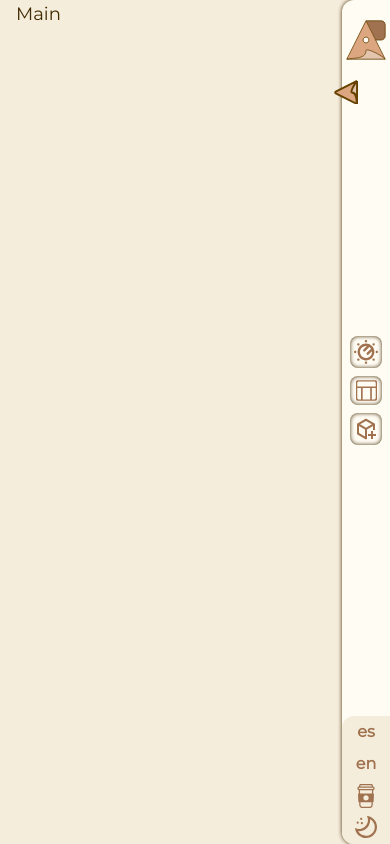
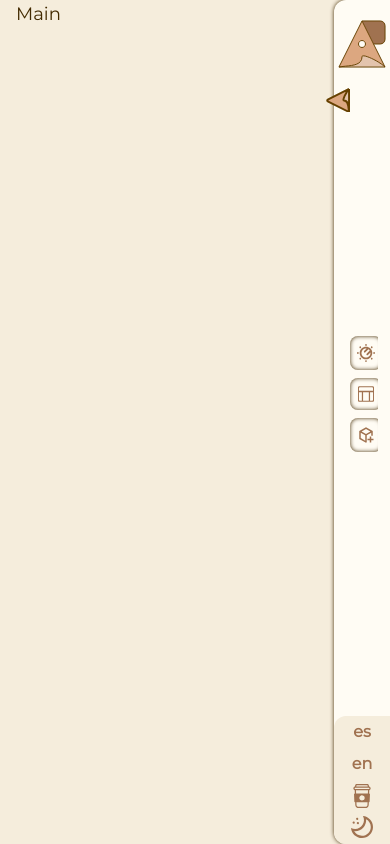
Before and after one commit to Ratapan/portfolio_2024, a Next.js app: page / in a window 390 px wide. Built offline with nearby package versions, Linux system fonts and the light colour scheme; what @midudev/tailwind-animations would draw is missing.

Commit message:
feat error small screens

```diff
--- a/src/components/containers/document_paper.tsx
+++ b/src/components/containers/document_paper.tsx
@@ -24,7 +24,7 @@ export default function DocPaper({
       ) : (
         <div className="h-8"></div>
       )}
-      <main className="relative w-10/12 mx-auto">
+      <main className="relative  mx-auto w-full sm:w-11/12 md:w-10/12">
         {children}
       </main>
     </article>
--- a/src/pages/_layout/navbar/links.tsx
+++ b/src/pages/_layout/navbar/links.tsx
@@ -22,6 +22,7 @@ export default function LinksNavButtons({
     text: string;
     img: string;
     size: number;
+    sizeMini: number;
   };
   const links = [
     {
@@ -29,44 +30,49 @@ export default function LinksNavButtons({
       img: "sun.svg",
       text: "About me",
       size: 24,
+      sizeMini: 18,
     },
     {
       link: "/blog",
       img: "blog.svg",
       text: "Blog",
       size: 21,
+      sizeMini: 16,
     },
     {
       link: "/projects",
       img: "project.svg",
       text: "Project",
       size: 24,
+      sizeMini: 18,
     },
   ] as linkNav[];
 
   return (
     <TooltipProvider>
-      <ul className="grid max-w-full w-[90%] grid-cols-1 gap-2">
+      <ul className="grid max-w-full md:w-[90%] grid-cols-1 gap-2 overflow-clip">
         {links.map((link, i) => (
           <Tooltip key={`nav-link-${i}`}>
             <TooltipTrigger>
               <Link
                 href={link.link}
                 className={`${linkClassName} ${
-                  sidebarState ? "" : "w-8 mx-auto flex justify-center items-center"
+                  sidebarState
+                    ? ""
+                    : "w-8 relative -right-1 py-2 mx-auto flex justify-center items-center"
                 } ${
                   link.link.includes(asPath)
                     ? " shadow-coffee_foreground dark:shadow-zinc-500 shadow-[inset_0_0_4px]"
                     : ""
                 }`}
               >
-                <span className={sidebarState ? "w-8" : ""} >
+                <span className={sidebarState ? "w-8" : ""}>
                   <Image
                     src={`/coffeIcons/${link.img}`}
                     alt={link.text}
                     className="m-auto"
-                    width={link.size}
-                    height={link.size}
+                    width={sidebarState ? link.size : link.sizeMini}
+                    height={sidebarState ? link.size : link.sizeMini}
                   />
                 </span>
                 <span className="text-sm">{sidebarState ? link.text : ""}</span>
--- a/src/pages/_layout/navbar/navbar.tsx
+++ b/src/pages/_layout/navbar/navbar.tsx
@@ -17,7 +17,7 @@ export default function Navbar() {
   return (
     <nav
       className={`${sidebarClass} transition-width duration-200 ease-linear ${
-        sidebar ? "w-44" : "w-12"
+        sidebar ? "w-44" : "w-14"
       }`}
     >
       <Image
```
